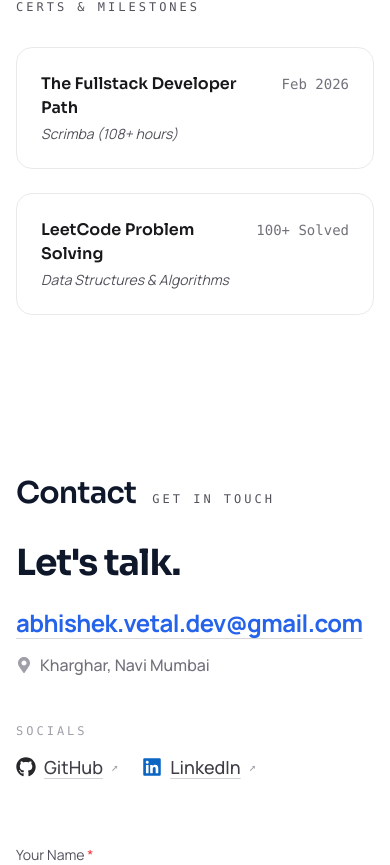
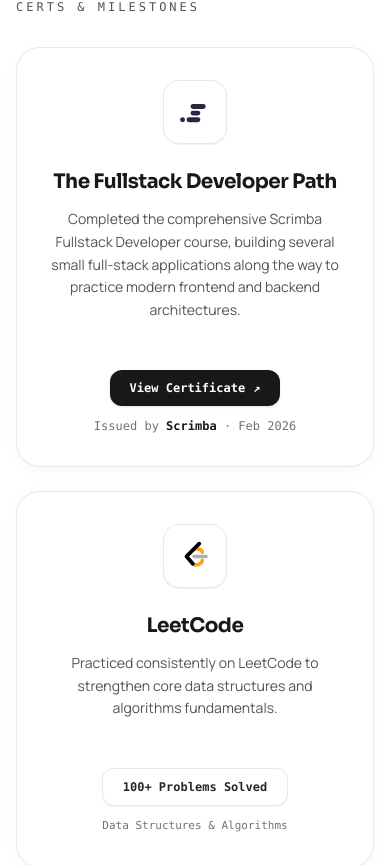
Before and after one commit to abhishek-vetal/portfolio, a Next.js app: page / in a window 390 px wide. Shown: the part 5358-6223 px from the top of the page. Built offline with nearby package versions, Linux system fonts and the light colour scheme.

Commit message:
Restore Bento layout for Achievements section

```diff
--- a/src/components/education-section.tsx
+++ b/src/components/education-section.tsx
@@ -38,7 +38,7 @@
 
         {/* Section 2 Header: Achievements */}
         <div className="mt-16 flex flex-wrap items-baseline gap-x-4 gap-y-2">
-          <h2 className="font-heading text-3xl font-bold tracking-tight text-[#222222] sm:text-4xl">
+          <h2 className="font-sora text-3xl font-bold tracking-tight text-[#222222] sm:text-4xl">
             Achievements
           </h2>
           <span className="font-mono text-xs font-medium uppercase tracking-[0.25em] text-zinc-600">
@@ -46,36 +46,80 @@
           </span>
         </div>
 
-        {/* 2 Side-by-Side Cards (Certifications & Achievements) */}
+        {/* 2 Side-by-Side Portrait Cards */}
         <div className="mt-8 grid grid-cols-1 gap-6 md:grid-cols-2">
-          {/* Card 1: Certification */}
-          <div className="rounded-2xl border border-zinc-200/80 bg-transparent p-6 transition-all duration-300 ease-out transform-gpu hover:-translate-y-0.5 hover:border-zinc-400/80 sm:p-7">
-            <div className="flex items-baseline justify-between gap-4">
-              <h3 className="font-heading font-semibold text-zinc-900 sm:text-lg">
+          {/* Card 1: Scrimba Fullstack Certification */}
+          <div
+            className="group relative flex flex-col items-center justify-between text-center rounded-3xl border border-zinc-200/80 bg-white p-8 sm:p-10 shadow-[0_4px_24px_-6px_rgba(15,23,42,0.05)] transition-all duration-300 transform-gpu hover:-translate-y-1 hover:border-zinc-300 hover:shadow-[0_16px_40px_-10px_rgba(15,23,42,0.08)]"
+          >
+            <div className="flex flex-col items-center">
+              {/* Scrimba Official Logo Badge */}
+              <div className="flex h-16 w-16 items-center justify-center rounded-2xl bg-white border border-zinc-200/80 shadow-2xs transition-transform duration-300 group-hover:scale-105">
+                <svg width="32" height="32" viewBox="0 0 36 36" fill="#2B2544" aria-label="Scrimba Logo">
+                  <rect x="13" y="9" width="17" height="5.5" rx="2.75" />
+                  <rect x="13" y="16.5" width="11" height="5.5" rx="2.75" />
+                  <rect x="8.5" y="24" width="15.5" height="5.5" rx="2.75" />
+                  <circle cx="4" cy="26.75" r="2.75" />
+                </svg>
+              </div>
+
+              <h3 className="mt-6 font-sora text-xl font-bold tracking-tight text-[#18181b] sm:text-2xl transition-colors duration-200 group-hover:text-zinc-950">
                 The Fullstack Developer Path
               </h3>
-              <span className="shrink-0 font-mono text-sm text-zinc-500">
-                Feb 2026
+
+              <p className="mt-3 text-sm leading-relaxed text-zinc-600 max-w-sm">
+                Completed the comprehensive Scrimba Fullstack Developer course, building several small full-stack applications along the way to practice modern frontend and backend architectures.
+              </p>
+            </div>
+
+            <div className="mt-8 pt-4 w-full flex flex-col items-center gap-3">
+              <a
+                href="/certificates/scrimba-fullstack.pdf"
+                target="_blank"
+                rel="noopener noreferrer"
+                className="inline-flex items-center gap-2 rounded-xl bg-zinc-900 px-5 py-2.5 font-mono text-xs font-semibold text-white shadow-sm transition-all duration-200 hover:bg-zinc-800 hover:-translate-y-0.5 active:translate-y-0"
+              >
+                <span>View Certificate</span>
+                <span className="text-xs transition-transform duration-200 group-hover:translate-x-0.5 group-hover:-translate-y-0.5">↗</span>
+              </a>
+              <span className="font-mono text-xs text-zinc-500">
+                Issued by <strong className="font-bold text-[#18181b] text-xs">Scrimba</strong> · Feb 2026
               </span>
             </div>
-            <p className="mt-1 text-sm italic text-zinc-600 sm:text-base">
-              Scrimba (108+ hours)
-            </p>
           </div>
 
-          {/* Card 2: Achievement */}
-          <div className="rounded-2xl border border-zinc-200/80 bg-transparent p-6 transition-all duration-300 ease-out transform-gpu hover:-translate-y-0.5 hover:border-zinc-400/80 sm:p-7">
-            <div className="flex items-baseline justify-between gap-4">
-              <h3 className="font-heading font-semibold text-zinc-900 sm:text-lg">
-                LeetCode Problem Solving
+          {/* Card 2: LeetCode & Data Structures */}
+          <div
+            className="group relative flex flex-col items-center justify-between text-center rounded-3xl border border-zinc-200/80 bg-white p-8 sm:p-10 shadow-[0_4px_24px_-6px_rgba(15,23,42,0.05)] transition-all duration-300 transform-gpu hover:-translate-y-1 hover:border-zinc-300 hover:shadow-[0_16px_40px_-10px_rgba(15,23,42,0.08)]"
+          >
+            <div className="flex flex-col items-center">
+              {/* LeetCode Original Multi-Color SVG Logo Badge */}
+              <div className="flex h-16 w-16 items-center justify-center rounded-2xl bg-white border border-zinc-200/80 shadow-2xs transition-transform duration-300 group-hover:scale-105">
+                <svg width="34" height="34" viewBox="0 0 40 40" fill="none" aria-label="LeetCode Logo">
+                  <path d="M21 11.5C24.5 11.5 28.5 13 28.5 15.5" stroke="#FFA116" strokeWidth="4.2" strokeLinecap="round"/>
+                  <path d="M17 29.5C21 32 28.5 29.5 28.5 25" stroke="#FFA116" strokeWidth="4.2" strokeLinecap="round"/>
+                  <path d="M25 5.5L10 20.5L17.5 29" stroke="#000000" strokeWidth="4.5" strokeLinecap="round" strokeLinejoin="round"/>
+                  <path d="M19 20.5H33" stroke="#B0B0B0" strokeWidth="4.2" strokeLinecap="round"/>
+                </svg>
+              </div>
+
+              <h3 className="mt-6 font-sora text-xl font-bold tracking-tight text-[#18181b] sm:text-2xl transition-colors duration-200 group-hover:text-zinc-950">
+                LeetCode
               </h3>
-              <span className="shrink-0 font-mono text-sm text-zinc-500">
-                100+ Solved
+
+              <p className="mt-3 text-sm leading-relaxed text-zinc-600 max-w-sm">
+                Practiced consistently on LeetCode to strengthen core data structures and algorithms fundamentals.
+              </p>
+            </div>
+
+            <div className="mt-8 pt-4 w-full flex flex-col items-center gap-3">
+              <span className="inline-flex items-center gap-2 rounded-xl border border-zinc-200/80 bg-white px-5 py-2.5 font-mono text-xs font-semibold text-zinc-800 shadow-2xs transition-colors duration-200 group-hover:border-zinc-300">
+                <span>100+ Problems Solved</span>
+              </span>
+              <span className="font-mono text-[11px] text-zinc-500">
+                Data Structures & Algorithms
               </span>
             </div>
-            <p className="mt-1 text-sm italic text-zinc-600 sm:text-base">
-              Data Structures & Algorithms
-            </p>
           </div>
         </div>
       </div>
```
